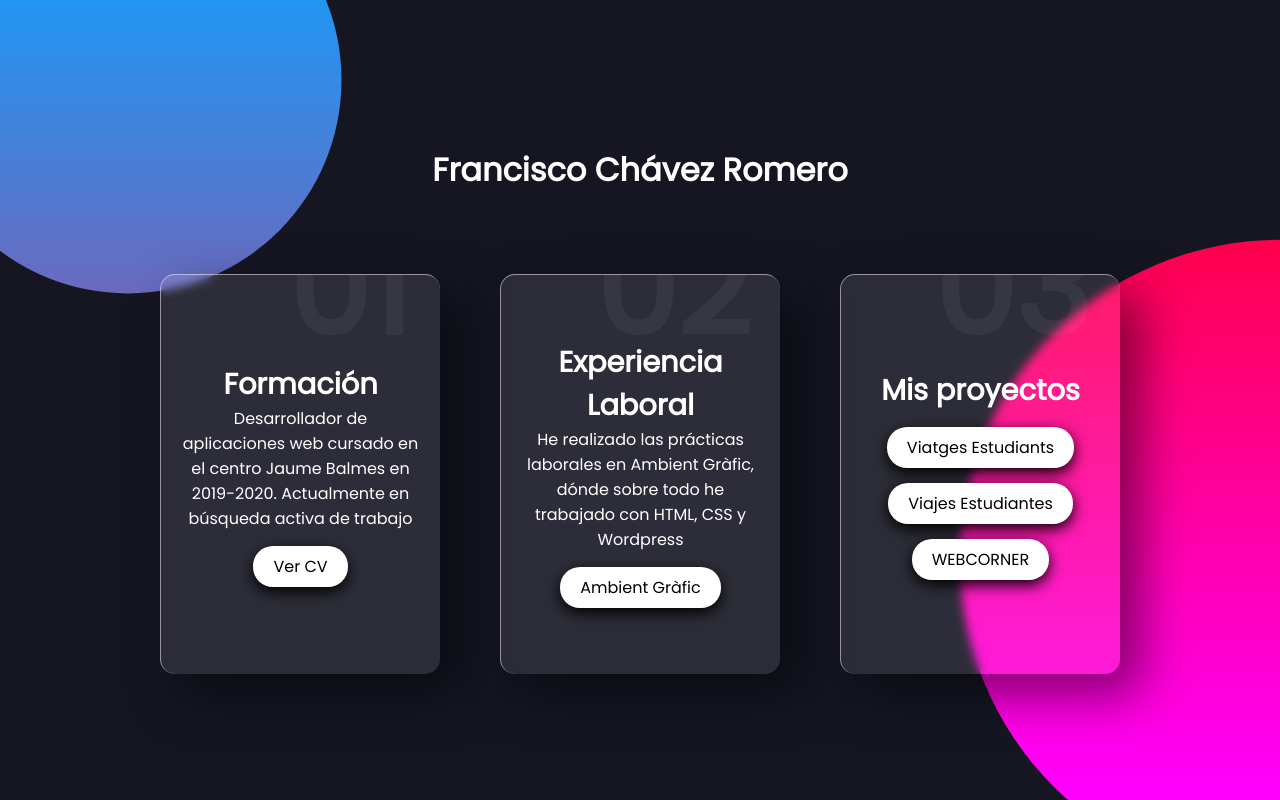
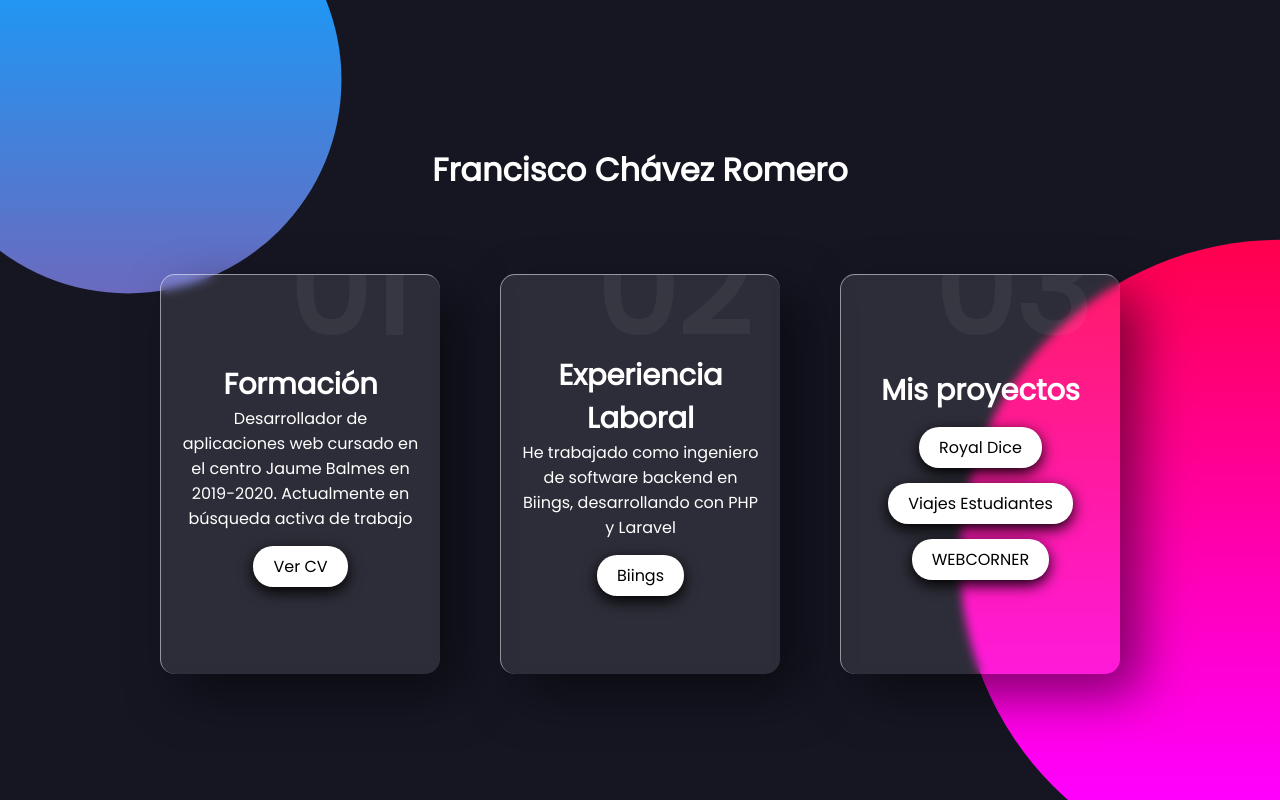
Before and after one commit to FranDesarrolladorWeb/About-me, a plain HTML site: page index.html in a window 1280 px wide. Drawn offline with Linux system fonts and the light colour scheme.

Commit message:
Update index.html

```diff
--- a/index.html
+++ b/index.html
@@ -25,15 +25,15 @@
             <div class="content">
                 <h2>02</h2>
                 <h3>Experiencia Laboral</h3>
-                <p>He realizado las prácticas laborales en Ambient Gràfic, dónde sobre todo he trabajado con HTML, CSS y Wordpress</p>
-                <a href="https://www.ambientgrafic.com" target="_blank">Ambient Gràfic</a>
+                <p>He trabajado como ingeniero de software backend en Biings, desarrollando con PHP y Laravel</p>
+                <a href="https://biings.com/" target="_blank">Biings</a>
             </div>
         </div>
         <div class="card">
             <div class="content">
                 <h2>03</h2>
                 <h3>Mis proyectos</h3>
-                <a href="https://www.viatgesestudiants.com" target="_blank">Viatges Estudiants</a>
+                <a href="https://www.royaldice.es" target="_blank">Royal Dice</a>
                 <a href="https://www.viajesestudiantes.com" target="_blank">Viajes Estudiantes</a>
                 <a href="https://www.webcorner.es" target="_blank">WEBCORNER</a>
             </div>
```
